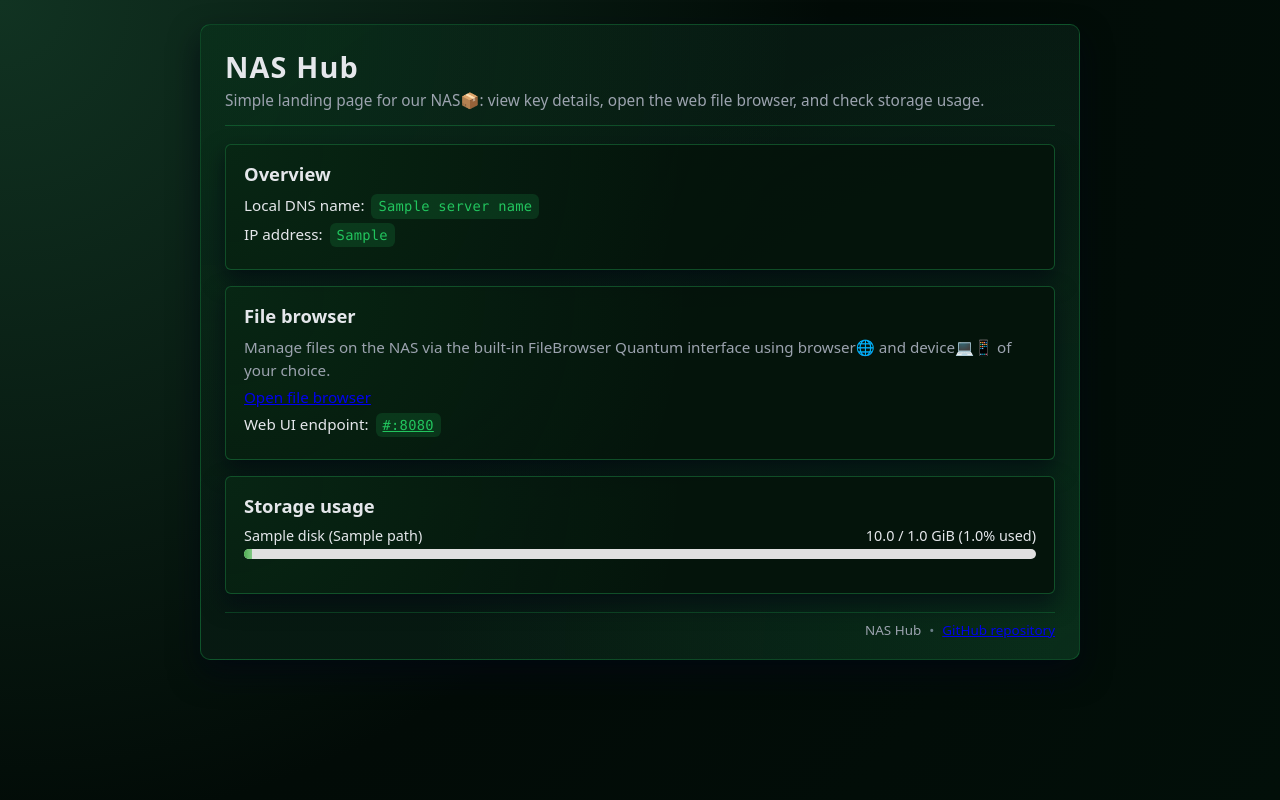
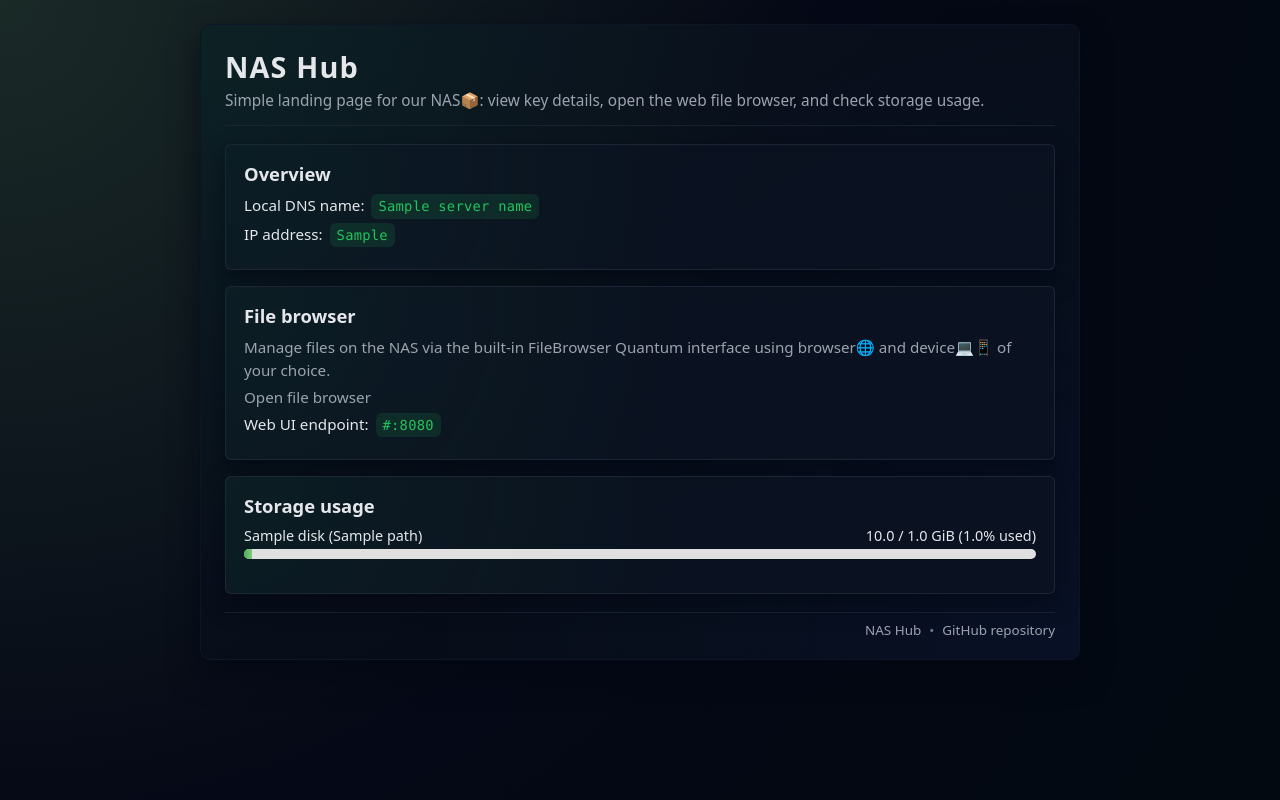
Before and after one commit to kubikulek231/nas, a Flask app: template website/src/templates/index.html in a window 1280 px wide. Run offline with Flask 3, Linux system fonts and the light colour scheme; the template is opened without the code that fills it: most values are stand-ins (such as "Sample title", 1, 10 or a date in 2020).

Commit message:
More muted colors

```diff
--- a/website/src/static/base.css
+++ b/website/src/static/base.css
@@ -1,11 +1,11 @@
 :root {
-  --bg: #02140c;
-  --bg-elevated: #071a12;
+  --bg: #050816;
+  --bg-elevated: #0b1220;
   --accent: #22c55e;
-  --accent-soft: rgba(34, 197, 94, 0.15);
+  --accent-soft: rgba(34, 197, 94, 0.12);
   --text: #e5e7eb;
   --muted: #9ca3af;
-  --border: #164e30;
+  --border: #1f2933;
   --radius-lg: 10px;
   --radius-md: 6px;
   --shadow-soft: 0 14px 30px rgba(3, 7, 18, 0.7);
@@ -28,7 +28,7 @@ html, body {
 
 body {
   font-family: var(--font-main);
-  background: radial-gradient(circle at top left, #113322, #020b07 55%, #020f09);
+  background: radial-gradient(circle at top left, #1a2a27, #050816 55%, #020910);
   color: var(--text);
   display: flex;
   align-items: center;
@@ -42,16 +42,16 @@ body {
   padding: 22px 24px 20px;
   border-radius: var(--radius-lg);
   background:
-    radial-gradient(circle at top left, rgba(34, 197, 94, 0.12), transparent 55%),
-    radial-gradient(circle at bottom right, rgba(22, 163, 74, 0.14), transparent 60%),
-    linear-gradient(to bottom right, rgba(7, 26, 18, 0.97), rgba(7, 26, 18, 0.99));
+    radial-gradient(circle at top left, rgba(34, 197, 94, 0.09), transparent 55%),
+    radial-gradient(circle at bottom right, rgba(37, 99, 235, 0.08), transparent 60%),
+    linear-gradient(to bottom right, rgba(11, 18, 32, 0.98), rgba(5, 10, 20, 0.99));
   box-shadow: var(--shadow-soft);
-  border: 1px solid rgba(34, 197, 94, 0.25);
+  border: 1px solid rgba(15, 23, 42, 0.8);
   backdrop-filter: blur(10px);
 }
 
 .header {
-  border-bottom: 1px solid rgba(34, 197, 94, 0.28);
+  border-bottom: 1px solid rgba(31, 41, 55, 0.7);
   padding-bottom: 14px;
   margin-bottom: 18px;
   display: flex;
@@ -79,11 +79,11 @@ body {
 
 .card {
   background:
-    radial-gradient(circle at top left, rgba(34, 197, 94, 0.1), transparent 55%),
-    rgba(5, 20, 12, 0.97);
+    radial-gradient(circle at top left, rgba(34, 197, 94, 0.07), transparent 55%),
+    rgba(11, 18, 32, 0.97);
   border-radius: var(--radius-md);
   padding: 16px 18px 18px;
-  border: 1px solid rgba(22, 101, 52, 0.7);
+  border: 1px solid rgba(31, 41, 55, 0.9);
   box-shadow: var(--shadow-card);
 }
 
@@ -98,6 +98,18 @@ body {
   font-size: 0.95rem;
 }
 
+/* Links: slightly darker, subtle accent on hover */
+a {
+  color: #9ca3af;
+  text-decoration: none;
+}
+
+a:hover {
+  color: var(--accent);
+  text-decoration: underline;
+}
+
+/* “Chip” values like IP/DNS/base URL */
 .endpoint {
   display: inline-flex;
   align-items: center;
@@ -120,7 +132,7 @@ body {
 .footer {
   margin-top: 18px;
   padding-top: 8px;
-  border-top: 1px solid rgba(34, 197, 94, 0.25);
+  border-top: 1px solid rgba(31, 41, 55, 0.8);
   display: flex;
   justify-content: flex-end;
   gap: 8px;
```
